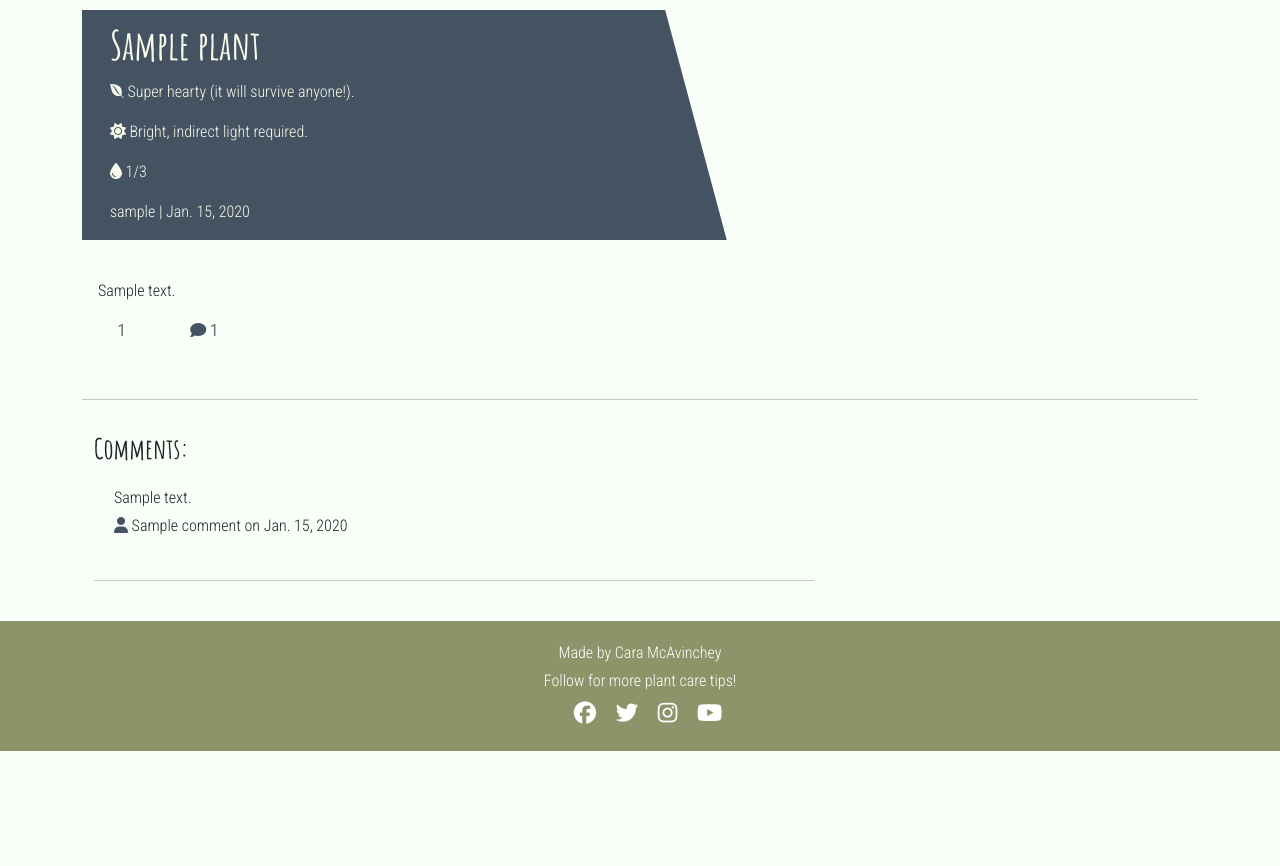
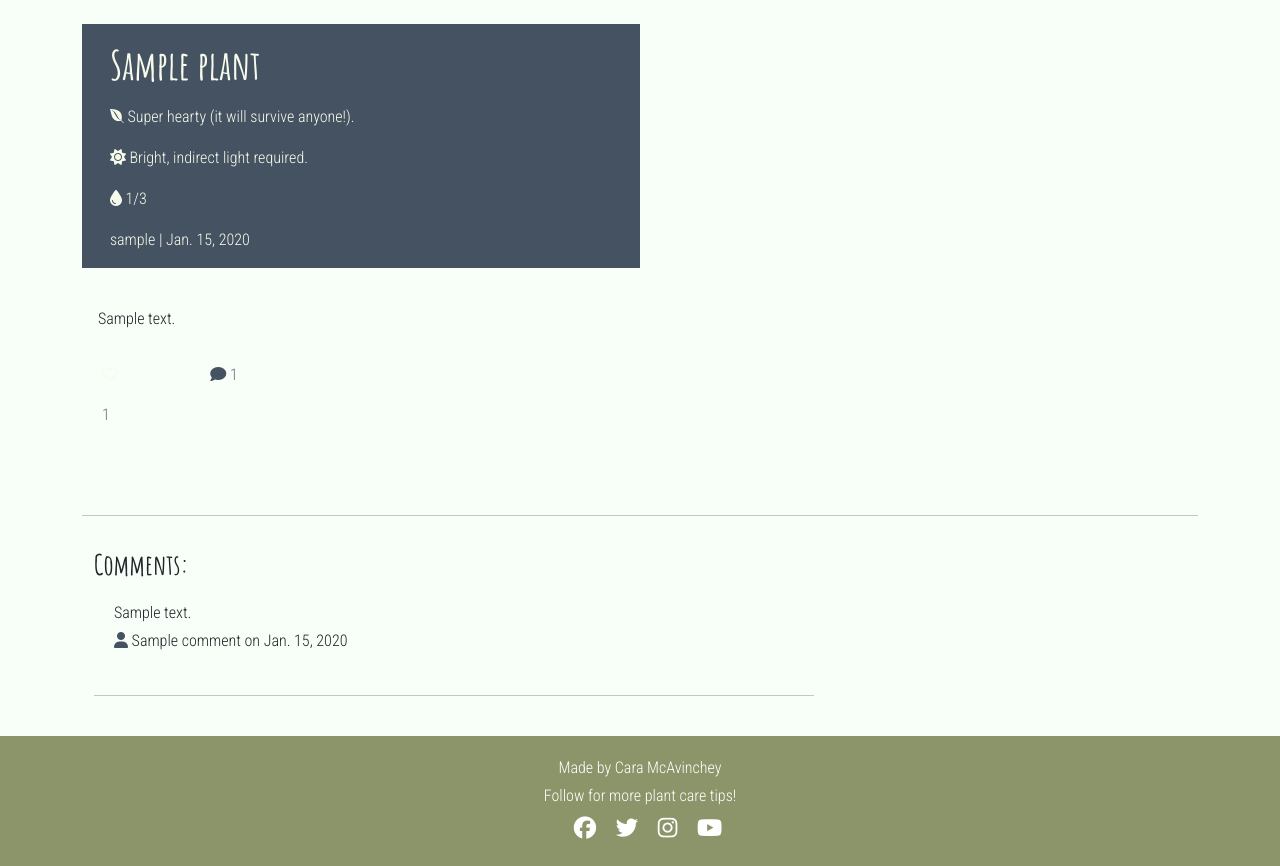
Before and after one commit to CaraMcAvinchey/stem-and-leaf-blog, a Django app: a page that uses templates/base.html in a window 1280 px wide. Shown: the part 82-948 px from the top of the page. Before the commit the page ends 833 px from the top, so only its background shows below. Run offline with Django 3.2, Linux system fonts and the light colour scheme; tables that the repository leaves empty hold one stand-in row (values such as "Sample post"); some libraries are stand-ins or nearby versions.

Commit message:
Adjust styling to post content image card

```diff
--- a/blog/views.py
+++ b/blog/views.py
@@ -84,8 +84,6 @@ class PostLike(View):
 
         return HttpResponseRedirect(reverse('post_detail', args=[slug]))
 
-# comments delete and edit functions
-
 
 @method_decorator(login_required, name="dispatch")
 class CommentDelete(DeleteView):
--- a/static/css/style.css
+++ b/static/css/style.css
@@ -99,11 +99,11 @@ body {
 /* blog post content */
 
 .masthead {
-    margin-top: 10px;
+    margin-top: 1.5rem;
     overflow: hidden;
     position: relative;
     display: inline-block;
-    /* height: 36vh; */
+    height: auto;
     width: 100%;
 }
 
@@ -118,7 +118,7 @@ body {
     overflow: hidden;
 }
 
-.masthead-image:after {
+/* .masthead-image:after {
     content: "";
     position: absolute;
     top: 0;
@@ -130,10 +130,10 @@ body {
     -moz-transform: skew(15deg);
     transform: skew(15deg);
     z-index: 100;
-}
+} */
 
 .post-title, .post-date, .plant-icon {
-    margin-top: 2%;
+    margin-top: 3%;
     margin-left: 5%;
 }
 
--- a/templates/base.html
+++ b/templates/base.html
@@ -1,20 +1,23 @@
 {% load static %}
 
 <!DOCTYPE html>
-<html class="h-100">
+<html lang="en" class="h-100">
 
 <head>
+    <meta charset="utf-8">
+    <meta http-equiv="X-UA-Compatible" content="IE=edge">
+    <meta name="viewport" content="width=device-width, initial-scale=1">
     <title>Stem & Leaf</title>
-    <link rel="icon" type="image/ico" href="{% static 'favicon/favicon.ico' %}" />
+    <meta name="description" content="A house plant care blog for beginners.">
+    <meta name="keywords" content="plants, plant care, gardening, houseplants">
+    <link rel="icon" type="image/ico" href="{% static 'favicon/favicon.ico' %}"/>
     <link rel="stylesheet" href="https://cdnjs.cloudflare.com/ajax/libs/font-awesome/5.15.3/css/all.min.css">
-    <meta name="viewport" content="width=device-width, initial-scale=1" />
     <link href="https://cdn.jsdelivr.net/npm/bootstrap@5.0.1/dist/css/bootstrap.min.css" rel="stylesheet"
         integrity="sha384-+0n0xVW2eSR5OomGNYDnhzAbDsOXxcvSN1TPprVMTNDbiYZCxYbOOl7+AMvyTG2x" crossorigin="anonymous">
     <script src="https://cdn.jsdelivr.net/npm/bootstrap@5.0.1/dist/js/bootstrap.bundle.min.js"
         integrity="sha384-gtEjrD/SeCtmISkJkNUaaKMoLD0//ElJ19smozuHV6z3Iehds+3Ulb9Bn9Plx0x4" crossorigin="anonymous">
     </script>
     <link rel="stylesheet" href="{% static 'css/style.css' %}">
-
 </head>
 
 <body class="d-flex flex-column h-100 main-bg">
--- a/templates/post_detail.html
+++ b/templates/post_detail.html
@@ -27,15 +27,14 @@
 <!-- plant blog post content -->
 <div class="container">
     <div class="row">
-        <div class="col card mb-4  mt-3 left  top">
+        <div class="col card mb-4  mt-3 left top">
             <div class="card-body">
-                <p class="card-text ">
+                <p class="card-text">
                     {{ plant.content | safe }}
                 </p>
                 <div class="row">
                     <!-- likes section -->
-                    <div class="col-1">
-                        <strong>
+                    <div class="col-1 m-2 p-2">
                         {% if user.is_authenticated %}
                         <form class="d-inline" action="{% url 'post_like' plant.slug %}" method="POST">
                             {% csrf_token %}
@@ -48,16 +47,15 @@
                             {% endif %}
                         </form>
                         {% else %}
-                            <span class="text-secondary no-border"><i class="fa-regular fa-heart"></i></span>
+                        <p class="text-secondary no-border"><i class="fa-regular fa-heart"></i></p>
                         {% endif %}
-                            <span class="text-secondary">{{ plant.number_of_likes }} </span>
-                        </strong>
+                        <p class="text-secondary">{{ plant.number_of_likes }} </p>
                     </div>
                     <!-- post comments count -->
-                    <div class="col-1">
+                    <div class="col-1 m-2 p-2">
                         {% with comments.count as total_comments %}
-                        <strong class="text-secondary post-icon"><i class="fa-solid fa-comment"></i>
-                            {{ total_comments }}</strong>
+                        <p class="text-secondary post-icon"><i class="fa-solid fa-comment"></i>
+                            {{ total_comments }}</p>
                         {% endwith %}
                     </div>
                 </div>
```
Also changed, not shown: templates/index.html (+4 -4 lines). Lines whose indentation alone changed are shown as unchanged.
